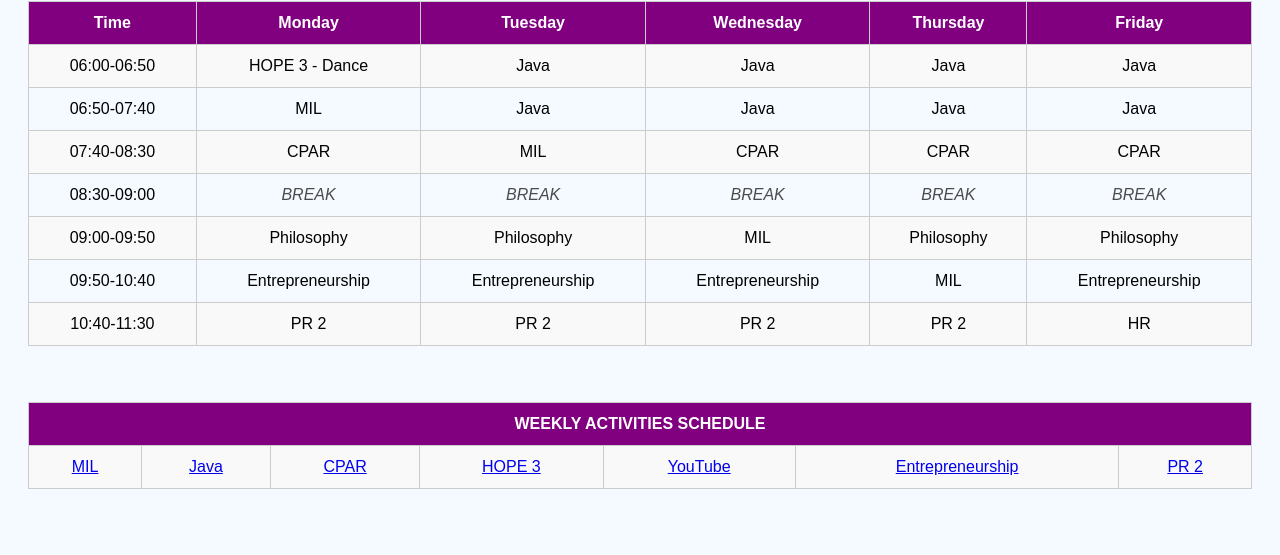
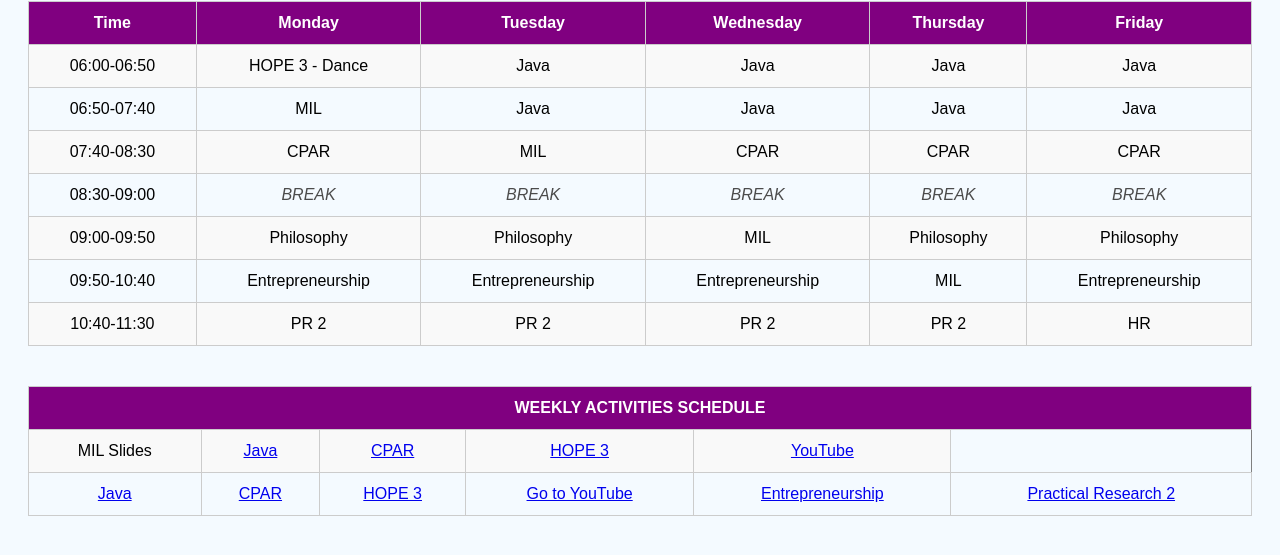
Before and after one commit to Nowiexx/schedule, a plain HTML site: page index.html in a window 1280 px wide. Shown: the part 85-640 px from the top of the page. Drawn offline with Linux system fonts and the light colour scheme.

Commit message:
Update index.html

```diff
--- a/index.html
+++ b/index.html
@@ -1,4 +1,3 @@
-
 <html>
 <head>
   <title>Portrait Class Schedule</title>
@@ -53,15 +52,18 @@
       <th>Wednesday</th>
       <th>Thursday</th>
       <th>Friday</th>
+
+
   </tr>
 
    <tr>
       <td>06:00-06:50</td>
-      <td>HOPE 3 - Dance</td>
+      <td>HOPE 3 -  Dance </td>
       <td>Java</td>
       <td>Java</td>
       <td>Java</td>
       <td>Java</td>
+
    </tr>
 
 <tr>
@@ -71,6 +73,7 @@
       <td>Java</td>
       <td>Java</td>
       <td>Java</td>
+
   </tr>
 
   <tr>
@@ -80,6 +83,7 @@
       <td>CPAR</td>
       <td>CPAR</td>
       <td>CPAR</td>
+
 </tr>
 
  <tr>
@@ -89,6 +93,7 @@
       <td class="activity">BREAK</td>
        <td class="activity">BREAK</td>
        <td class="activity">BREAK</td>
+
    </tr>
 
  <tr>
@@ -98,6 +103,7 @@
       <td>MIL</td>
       <td>Philosophy</td>
       <td>Philosophy</td>
+
   </tr>
 
   <tr>
@@ -107,7 +113,6 @@
       <td>Entrepreneurship</td>
       <td>MIL</td>
       <td>Entrepreneurship</td>
-    </tr>
 
 <tr>
       <td>10:40-11:30</td>
@@ -116,42 +121,57 @@
       <td>PR 2</td>
       <td>PR 2</td>
       <td>HR</td>
+
 </tr>
-  </table>
-
-  <br><br>
 
 <table>
+
  <tr>
+<table border="1">
+  <tr>
+
  <th colspan="7">WEEKLY ACTIVITIES SCHEDULE</th>
+
   </tr>
 
  <tr>
-      <td style="text-align: center;">
-        <a href="#" onclick="toggleSlides(); return false;">MIL</a>
-        <div id="mil-slides" style="display:none; margin-top: 10px;">
+      <td>
+        <span class="activity-link" onclick="toggleSlides()">MIL Slides</span>
+        <div id="mil-slides" style="display:none; margin-top:10px;">
           <iframe src="https://docs.google.com/presentation/d/e/2PACX-1vRrINQZRssoPb_zAWyyZJIBq7BaJB4Q8owQFRGiafqEJlIMpiUqCBEHdXjfQXWLqg/pubembed?start=false&loop=false&delayms=3000"
-            frameborder="0" width="100%" height="400"
-            allowfullscreen="true" mozallowfullscreen="true" webkitallowfullscreen="true">
+            frameborder="0" width="100%" height="400" allowfullscreen>
           </iframe>
         </div>
       </td>
-      <td style="text-align: center;"><a href="math/activities.html">Java</a></td>
-      <td style="text-align: center;"><a href="math/activities.html">CPAR</a></td>
-      <td style="text-align: center;"><a href="math/activities.html">HOPE 3</a></td>
-      <td style="text-align: center;"><a href="https://www.youtube.com" target="_blank">YouTube</a></td>
-      <td style="text-align: center;"><a href="math/activities.html">Entrepreneurship</a></td>
-      <td style="text-align: center;"><a href="math/activities.html">PR 2</a></td>
+      <td><a href="math/activities.html">Java</a></td>
+      <td><a href="math/activities.html">CPAR</a></td>
+      <td><a href="math/activities.html">HOPE 3</a></td>
+      <td><a href="https://www.youtube.com" target="_blank">YouTube</a></td>
     </tr>
+
+
+
+    <td style="text-align: center;">
+      <a href="math/activities.html">Java</a>
+
+<td style="text-align: center;">
+      <a href="math/activities.html">CPAR</a>
+
+ <td style="text-align: center;">
+      <a href="math/activities.html">HOPE 3</a>
+
+ <td style="text-align: center;">
+      <a href="https://www.youtube.com" target="_blank">Go to YouTube</a>
+
+ <td style="text-align: center;">
+      <a href="math/activities.html">Entrepreneurship</a>
+
+<td style="text-align: center;">
+      <a href="math/activities.html">Practical Research 2</a></tr>
+
 </table>
 
 
-  <script>
-    function toggleSlides() {
-      var slide = document.getElementById('mil-slides');
-      slide.style.display = (slide.style.display === 'none') ? 'block' : 'none';
-    }
-  </script>
+</table>
 
 </body>
-</html>
```
Lines whose indentation alone changed are shown as unchanged.
